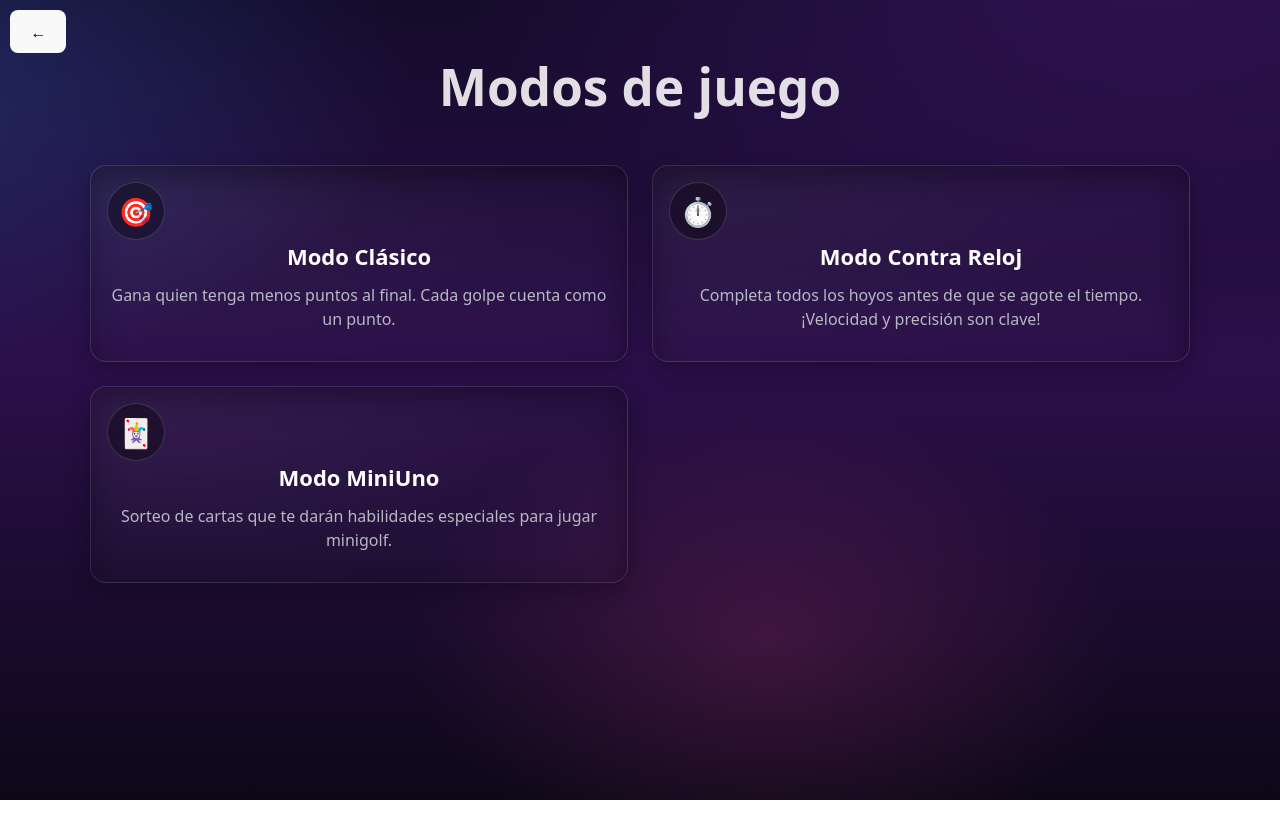
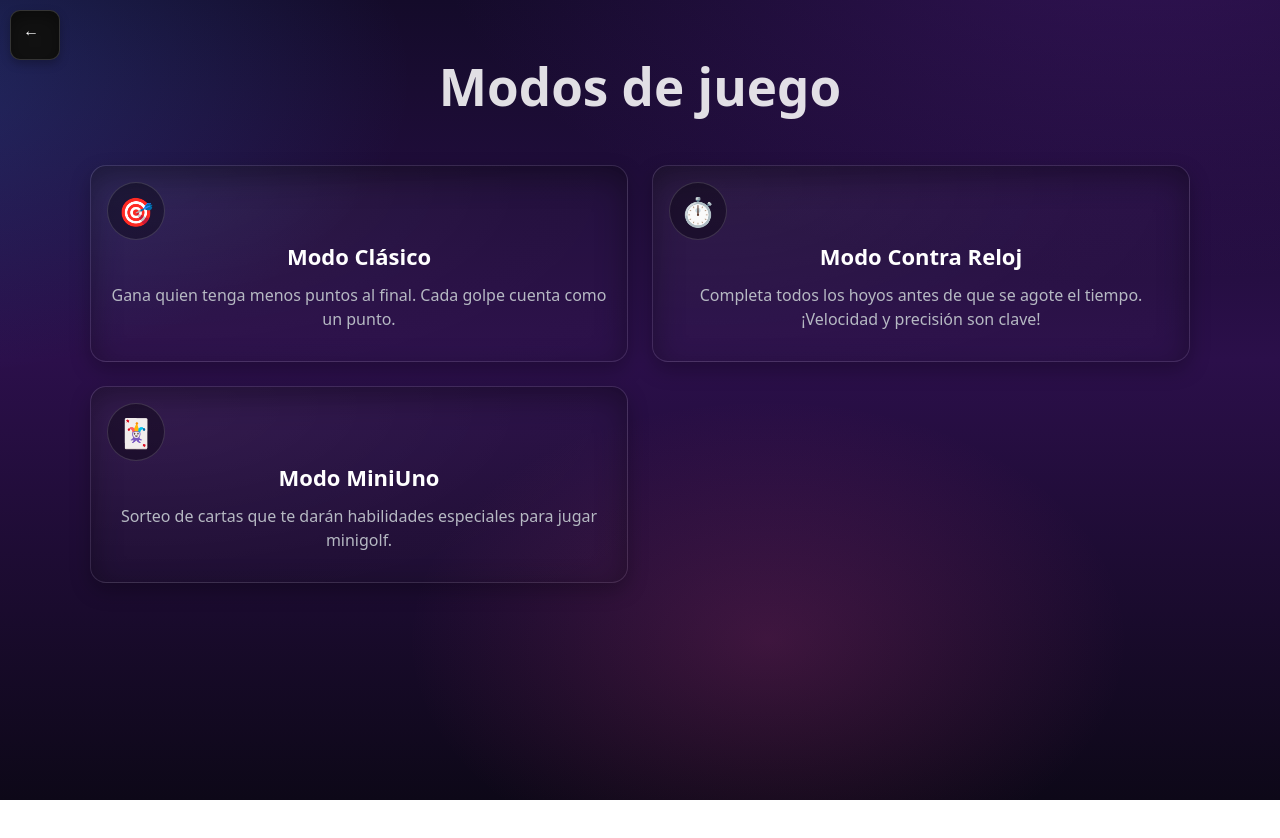
Before and after one commit to DiegoG1117/zona-paintball-minigolf, a React (Vite) app: page /gamemodes in a window 1280 px wide. Shown: the top 838 px of the page. Built offline with nearby package versions, Linux system fonts and the light colour scheme.

Commit message:
fixing styles

```diff
--- a/src/components/FinishButton/FinishButton.css
+++ b/src/components/FinishButton/FinishButton.css
@@ -34,7 +34,6 @@
   cursor: not-allowed;
   background: #b8b8b8;
   box-shadow: none;
-  opacity: 0.85;
 }
 
 .finishButton[disabled]:hover,
--- a/src/components/HomeButton/HomeButton.jsx
+++ b/src/components/HomeButton/HomeButton.jsx
@@ -14,7 +14,7 @@ function HomeButton({ onClick }) {
 
   return (
     <div className="homeButton">
-      <button onClick={handleClick}>
+      <button type="button" className="backBtn" aria-label="Inicio" onClick={handleClick}>
         <svg xmlns="http://www.w3.org/2000/svg" width="30" height="30" viewBox="0 0 24 24" fill="currentColor" aria-hidden="true">
           <path d="M12 3l9 8h-3v9a1 1 0 0 1-1 1h-4v-6H11v6H7a1 1 0 0 1-1-1v-9H3l9-8z" />
         </svg>
--- a/src/components/RulesDialog/RulesDialog.css
+++ b/src/components/RulesDialog/RulesDialog.css
@@ -22,7 +22,7 @@ h2 {
     border-radius: 12px;
     padding: 0;
     width: 412px;
-    height: 775px;
+    height: 650px;
     border: 1px solid rgba(236, 72, 153, 0.3);
     box-shadow: 0 10px 24px rgba(0, 0, 0, 0.25);
     display: flex;
--- a/src/views/classicModeView/classicModeView.css
+++ b/src/views/classicModeView/classicModeView.css
@@ -7,6 +7,24 @@
 }
 
 
+.backBtn {
+  display: flex;
+  position: absolute;
+  height: 50px;
+  width: 50px;
+  background: #111111;
+  border: 1px solid rgba(255, 255, 255, 0.15);
+  color: #ffffff;
+  padding: 8px 12px;
+  border-radius: 10px;
+  cursor: pointer;
+  box-shadow: 0 6px 16px rgba(0,0,0,0.35) inset, 0 4px 10px rgba(0,0,0,0.25);
+}
+
+.backBtn:focus { outline: 2px solid rgba(99, 102, 241, 0.7); outline-offset: 2px; }
+.backBtn:active { transform: translateY(1px); }
+
+
 .infoText {
   margin-left: 40px;
   margin-right: 40px;
--- a/src/views/gameModesView/gameModesView.css
+++ b/src/views/gameModesView/gameModesView.css
@@ -14,12 +14,30 @@
 }
 
 .backBtn {
-  background: transparent;
+  position: absolute;
+  top: 10px;
+  left: 10px;
+  height: 50px;
+  width: 50px;
+  appearance: none;
+  -webkit-appearance: none;
+  color-scheme: light;
+  background: #111111;
   border: 1px solid rgba(255, 255, 255, 0.15);
-  color: #e5e7eb;
+  color: #ffffff;
   padding: 8px 12px;
   border-radius: 10px;
   cursor: pointer;
+  box-shadow: 0 6px 16px rgba(0,0,0,0.35) inset, 0 4px 10px rgba(0,0,0,0.25);
+}
+
+.backBtn:focus {
+  outline: 2px solid rgba(99, 102, 241, 0.7);
+  outline-offset: 2px;
+}
+
+.backBtn:active {
+  transform: translateY(1px);
 }
 
 .modesGrid {
--- a/src/views/gameModesView/gameModesView.jsx
+++ b/src/views/gameModesView/gameModesView.jsx
@@ -7,7 +7,7 @@ function GameModesView() {
   return (
     <div className="gameModesView">
       <div className="topBar">
-        <button onClick={() => navigate('/newplayers')} aria-label="Volver" style={{ position: 'absolute', top: '10px', left: '10px' }}>←</button>
+        <button type="button" className="backBtn" onClick={() => navigate('/newplayers')} aria-label="Volver">←</button>
         <h1>Modos de juego</h1>
       </div>
 
```
